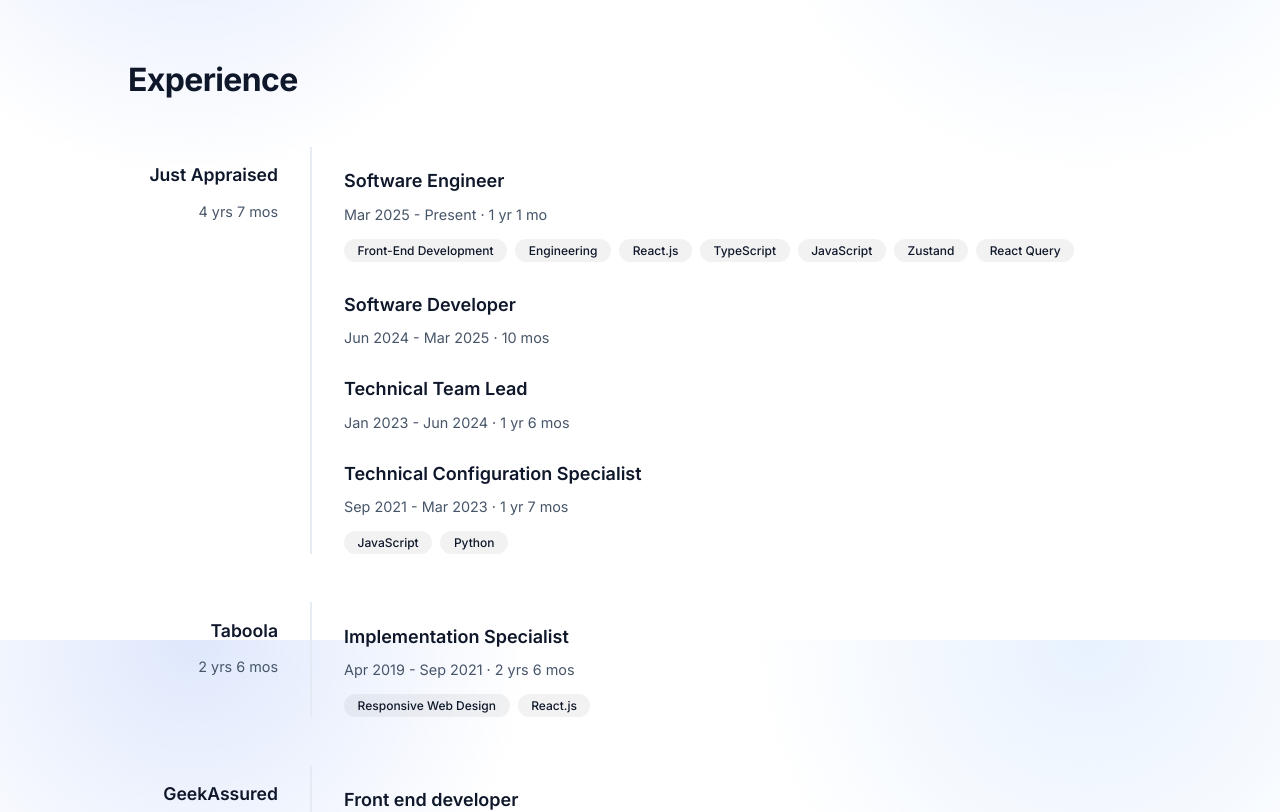
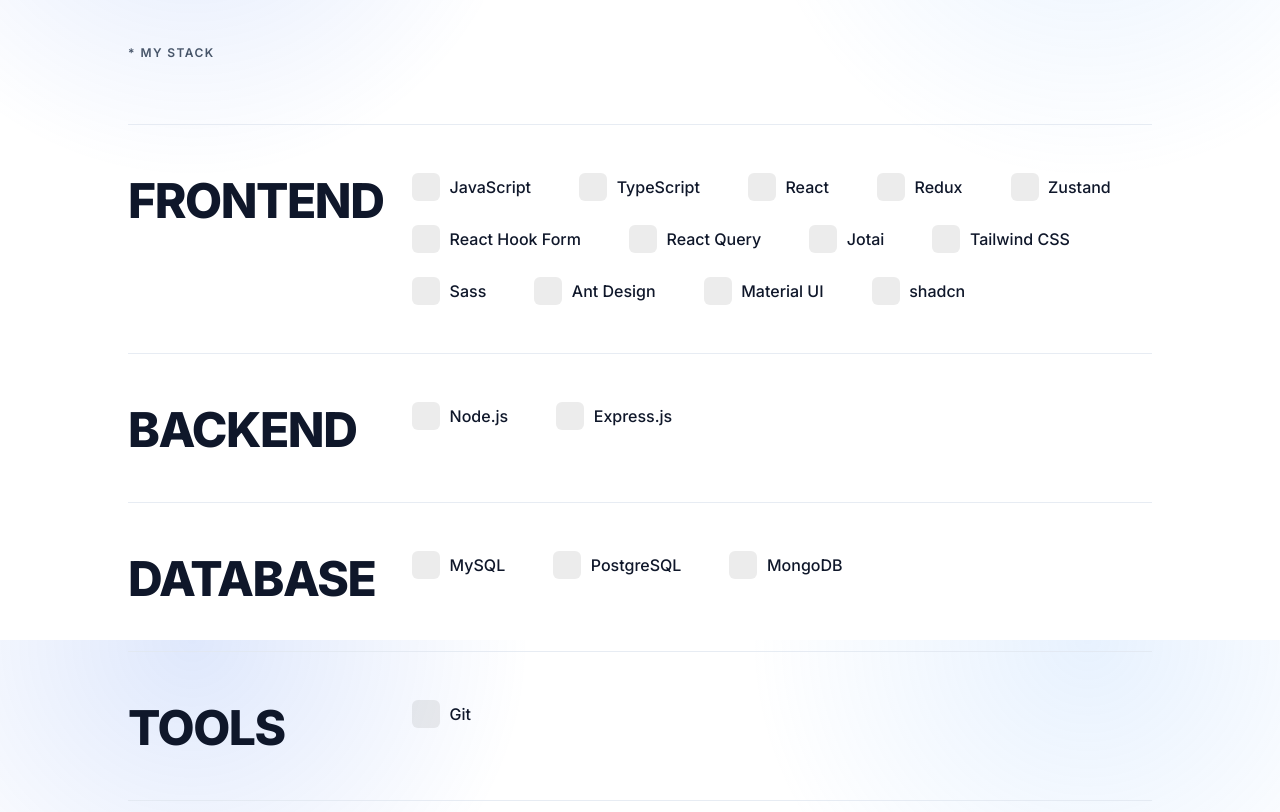
Before and after one commit to ishankgupta95/portfolio-website, a React (Vite) app: page / in a window 1280 px wide. Shown: the part 960-1772 px from the top of the page. Built offline with nearby package versions, Linux system fonts and the light colour scheme.

Commit message:
skills section

```diff
--- a/src/App.tsx
+++ b/src/App.tsx
@@ -3,6 +3,7 @@ import Navbar from './Navbar';
 import Hero from './Hero';
 import Projects from './Projects';
 import Experience from './Experience';
+import Skills from './Skills';
 import Footer from './Footer';
 import './index.css';
 
@@ -36,6 +37,7 @@ const App: React.FC = () => {
       <Navbar theme={theme} toggleTheme={toggleTheme} />
       <main>
         <Hero />
+        <Skills />
         <Experience />
         <Projects />
       </main>
--- /dev/null
+++ b/src/Skills.tsx
@@ -0,0 +1,61 @@
+import React from 'react';
+
+const stack = [
+  {
+    category: 'Frontend',
+    skills: [
+      'JavaScript',
+      'TypeScript',
+      'React',
+      'Redux',
+      'Zustand',
+      'React Hook Form',
+      'React Query',
+      'Jotai',
+      'Tailwind CSS',
+      'Sass',
+      'Ant Design',
+      'Material UI',
+      'shadcn',
+    ],
+  },
+  {
+    category: 'Backend',
+    skills: ['Node.js', 'Express.js'],
+  },
+  {
+    category: 'Database',
+    skills: ['MySQL', 'PostgreSQL', 'MongoDB'],
+  },
+  {
+    category: 'Tools',
+    skills: ['Git'],
+  },
+];
+
+const Skills: React.FC = () => {
+  return (
+    <section id="skills" className="skills-section">
+      <div className="container">
+        <p className="skills-label">* MY STACK</p>
+        <div className="skills-rows">
+          {stack.map((group) => (
+            <div key={group.category} className="skills-row">
+              <h3 className="skills-category">{group.category}</h3>
+              <div className="skills-items">
+                {group.skills.map((skill) => (
+                  <div key={skill} className="skill-item">
+                    <div className="skill-icon-placeholder" />
+                    <span className="skill-name">{skill}</span>
+                  </div>
+                ))}
+              </div>
+            </div>
+          ))}
+        </div>
+      </div>
+    </section>
+  );
+};
+
+export default Skills;
--- a/src/index.css
+++ b/src/index.css
@@ -206,3 +206,79 @@ button {
     max-width: 280px;
   }
 }
+
+/* Skills Section */
+.skills-section {
+  padding: 5rem 0;
+}
+
+.skills-label {
+  font-size: 0.75rem;
+  font-weight: 600;
+  letter-spacing: 0.12em;
+  color: var(--text-secondary);
+  margin-bottom: 4rem;
+  text-transform: uppercase;
+}
+
+.skills-rows {
+  display: flex;
+  flex-direction: column;
+}
+
+.skills-row {
+  display: grid;
+  grid-template-columns: 220px 1fr;
+  align-items: start;
+  padding: 3rem 0;
+  border-top: 1px solid var(--border-color);
+  gap: 4rem;
+}
+
+.skills-row:last-child {
+  border-bottom: 1px solid var(--border-color);
+}
+
+.skills-category {
+  font-size: clamp(2rem, 4vw, 3rem);
+  font-weight: 800;
+  text-transform: uppercase;
+  letter-spacing: -0.03em;
+  color: var(--text-color);
+  margin: 0;
+  line-height: 1;
+  padding-top: 0.25rem;
+}
+
+.skills-items {
+  display: flex;
+  flex-wrap: wrap;
+  gap: 1.5rem 3rem;
+}
+
+.skill-item {
+  display: flex;
+  align-items: center;
+  gap: 0.6rem;
+}
+
+.skill-icon-placeholder {
+  width: 28px;
+  height: 28px;
+  border-radius: 6px;
+  background-color: rgba(125, 125, 125, 0.15);
+  flex-shrink: 0;
+}
+
+.skill-name {
+  font-size: 1rem;
+  font-weight: 500;
+  color: var(--text-color);
+}
+
+@media (max-width: 700px) {
+  .skills-row {
+    grid-template-columns: 1fr;
+    gap: 1.5rem;
+  }
+}
```
